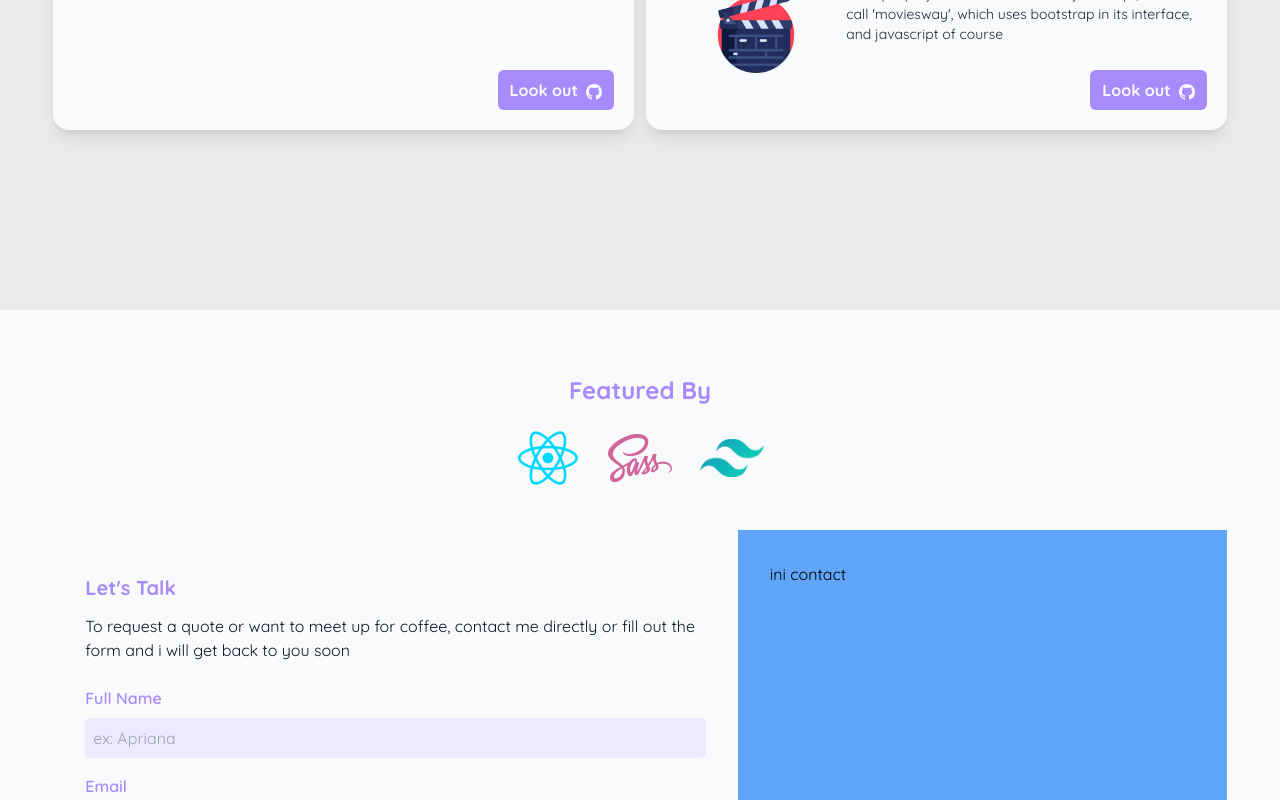
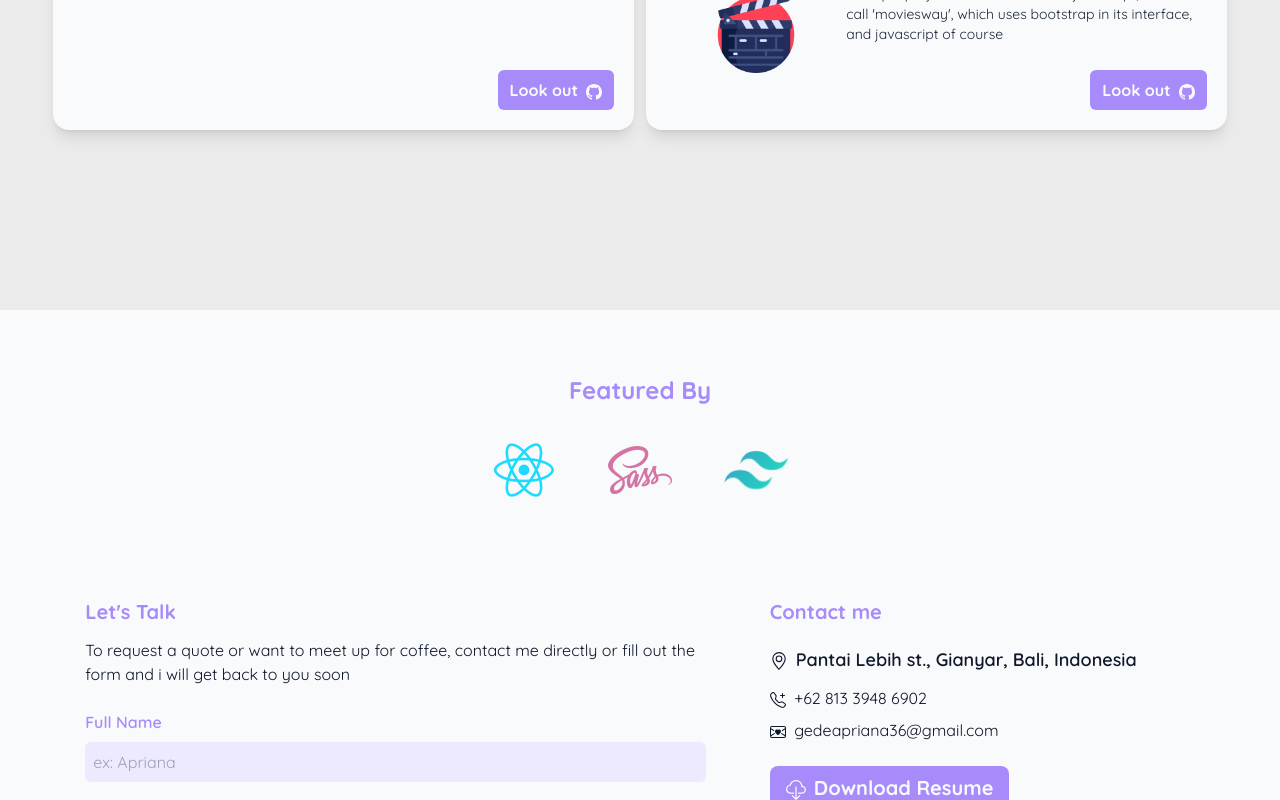
Before and after one commit to gedeapriana/gedeapriana.github.io, a React (Create React App) app: page / in a window 1280 px wide. Shown: the part 2660-3460 px from the top of the page. Built offline with nearby package versions, Linux system fonts and the light colour scheme.

Commit message:
Finished Footer.jsx 🌈

```diff
--- a/src/components/Footer.jsx
+++ b/src/components/Footer.jsx
@@ -6,7 +6,16 @@ import "./css/footer.css"
 import reactIcon from "./assets/footer/react.png"
 import sassIcon from "./assets/footer/sass.png"
 import tailwindIcon from "./assets/footer/tailwind.png"
-import {Send} from "react-bootstrap-icons";
+import {
+  CloudDownload,
+  EnvelopeHeart,
+  Facebook,
+  GeoAlt,
+  Instagram,
+  Send,
+  TelephonePlus,
+  Whatsapp
+} from "react-bootstrap-icons";
 
 
 
@@ -17,13 +26,13 @@ const Footer = () => {
           <div className="footer-header w-full">
               <h1 className={"block text-center text-2xl font-bold text-violet-400"}>Featured By</h1>
               <div className="footer-icon flex justify-center items-center gap-7 p-5">
-                  <div className="react-icon">
+                  <div className="react-icon dark:hover:bg-slate-900 hover:bg-violet-400 rounded-full p-3 transition animate-pulse ease-in-out duration-300">
                       <img src={reactIcon} alt="react"/>
                   </div>
-                  <div className="react-icon">
+                  <div className="react-icon dark:hover:bg-slate-900 hover:bg-violet-400 rounded-full p-3 transition animate-pulse ease-in-out duration-300">
                       <img src={sassIcon} alt="sass"/>
                   </div>
-                  <div className="react-icon">
+                  <div className="react-icon dark:hover:bg-slate-900 hover:bg-violet-400 rounded-full p-3 transition animate-pulse ease-in-out duration-300">
                       <img src={tailwindIcon} alt="tailwind"/>
                   </div>
               </div>
@@ -37,21 +46,32 @@ const Footer = () => {
                   <form action="" className={"w-full py-5 flex flex-col items-start justify-center"}>
                     <div className="full-name w-full my-1">
                       <label htmlFor={"full-name"} className={"font-semibold text-violet-400"}>Full Name</label>
-                      <input id={"full-name"} type="text" placeholder={"ex: Apriana"} className={"w-full bg-violet-100 p-2 rounded-md my-2"} required/>
+                      <input id={"full-name"} type="text" placeholder={"ex: Apriana"} className={"w-full bg-violet-100 dark:bg-slate-900 p-2 rounded-md my-2"} required/>
                     </div>
                     <div className="email w-full my-1">
                       <label htmlFor={"email"} className={"font-semibold text-violet-400"}>Email</label>
-                      <input id={"email"} type="email" placeholder={"Your email here..."} className={"w-full bg-violet-100 p-2 rounded-md my-2"} required/>
+                      <input id={"email"} type="email" placeholder={"Your email here..."} className={"w-full bg-violet-100 dark:bg-slate-900 p-2 rounded-md my-2"} required/>
                     </div>
                     <div className="email w-full my-1">
                       <label htmlFor={"message"} className={"font-semibold text-violet-400"}>Message</label>
-                      <textarea name="message" id="message" className={"block w-full bg-violet-100 p-2 rounded-md my-2 h-40"} placeholder={"Your message here..."}></textarea>
+                      <textarea name="message" id="message" className={"block w-full bg-violet-100 p-2 rounded-md my-2 dark:bg-slate-900 h-40"} placeholder={"Your message here..."}></textarea>
                     </div>
 
-                    <button type={"submit"} className={"bg-violet-400 px-4 py-2 text-slate-50 my-5 md:text-lg text-md ml-auto rounded-md font-semibold"}>Send Message<Send className={"inline-block ml-2"} /></button>
+                    <button type={"submit"} className={"bg-violet-400 px-4 py-2 text-slate-50 my-5 md:text-lg text-md ml-auto rounded-md font-semibold hover:bg-blue-300 transition-all"}>Send Message<Send className={"inline-block ml-2"} /></button>
                   </form>
               </div>
-              <div className="contact-me bg-blue-400 w-full md:w-5/12 p-8">ini contact </div>
+              <div className="contact-me w-full md:w-5/12 p-8">
+                <h1 className={"text-xl text-violet-400 font-bold py-3"}>Contact me</h1>
+                <a href={"#link"} className={"font-semibold py-2 text-slate-900 dark:text-slate-50 text-lg hover:font-bold transition-all block"}>< GeoAlt className={"inline-block mr-2"}/>Pantai Lebih st., <span>Gianyar, Bali, Indonesia</span></a>
+                <a href={"#link"} className={"text-slate-900 dark:text-slate-50 py-1 hover:font-bold transition-all block"}> <TelephonePlus className={"inline-block mr-1"}/> +62 813 3948 6902</a>
+                <a href={"#link"} className={"text-slate-900 dark:text-slate-50 py-1 hover:font-bold transition-all block"}> <EnvelopeHeart className={"inline-block mr-1"}/> gedeapriana36@gmail.com</a>
+                <a href={"#link"} className={"text-slate-50 font-bold text-xl bg-violet-400 py-2 px-4 inline-block my-5 rounded-lg hover:bg-blue-300 transition-all"}> <CloudDownload className={"inline mr-2"} />Download Resume</a>
+                <div className="social-icons flex gap-3 my-10">
+                  <a href={"#link"} className="whatsapp text-violet-400 hover:text-slate-50 social-icon text-4xl dark:text-slate-50 hover:scale-[1.03] transition-all hover:bg-violet-400 p-1 rounded-lg dark:hover:text-slate-900"><Whatsapp /></a>
+                  <a href={"#link"} className="instagram text-violet-400 hover:text-slate-50 social-icon text-4xl dark:text-slate-50 hover:scale-[1.03] transition-all hover:bg-violet-400 p-1 rounded-lg dark:hover:text-slate-900"><Instagram /></a>
+                  <a href={"#link"} className="facebook text-violet-400 hover:text-slate-50 social-icon text-4xl dark:text-slate-50 hover:scale-[1.03] transition-all hover:bg-violet-400 p-1 rounded-lg dark:hover:text-slate-900"> <Facebook /> </a>
+                </div>
+              </div>
 
           </div>
       </div>
```
